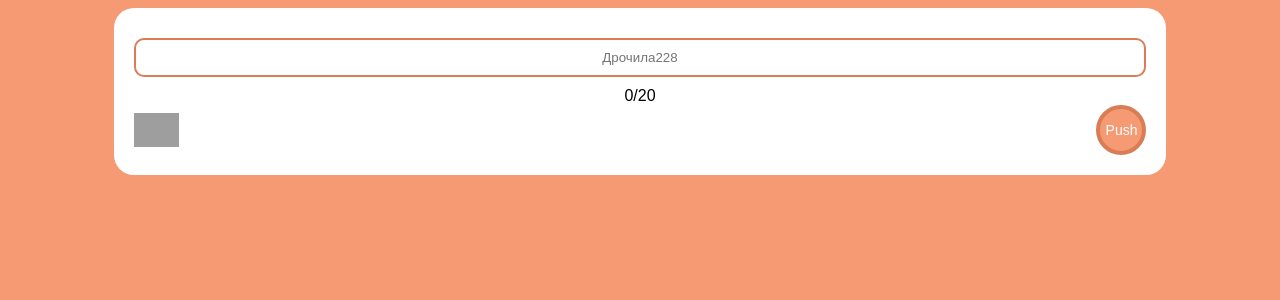
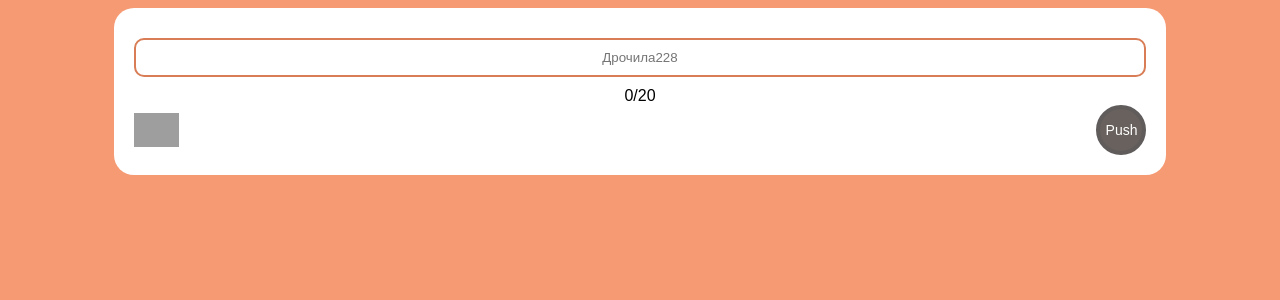
Before and after one commit to Drunk-dad/twit-case-react, a React (Create React App) app: page / in a window 1280 px wide. Shown: the top 300 px of the page. Built offline with nearby package versions, Linux system fonts and the light colour scheme; grey boxes are pictures that could not be loaded.

Commit message:
fixed submit button for disabled else inputText <0

```diff
--- a/src/components/form.js
+++ b/src/components/form.js
@@ -9,6 +9,8 @@ export const Form = () => {
   const MAX_VALUE = 20;
 	const [inputValue, setInputValue] = useState("");
 	const [fileList, setFileList] = useState([]);
+
+	const counter = inputValue.length + fileList.length * 5;
 
 	const deleteFileHandler = (removedIndex) => {
 		setFileList(fileList.filter((_,index) => index !== removedIndex)) // не знаю как сделать иначе(_,...), нашел решение на ютубе.
@@ -34,12 +36,12 @@ export const Form = () => {
 			/>
 			<Counter
 				maxValue={ MAX_VALUE }
-				counterValue={ inputValue.length + fileList.length * 5 }
+				counterValue={ counter }
 			/>
       <div className="input_file_wrp">
 				<InputFile onChange={ addFile }/>
 				<FileList files={fileList} onDelete={deleteFileHandler}/>
-				<Button isDisabled={ (inputValue.length + fileList.length * 5) > MAX_VALUE } />
+				<Button isDisabled={ counter > MAX_VALUE || counter < 1} />
 			</div>
     </form>
   );
```
